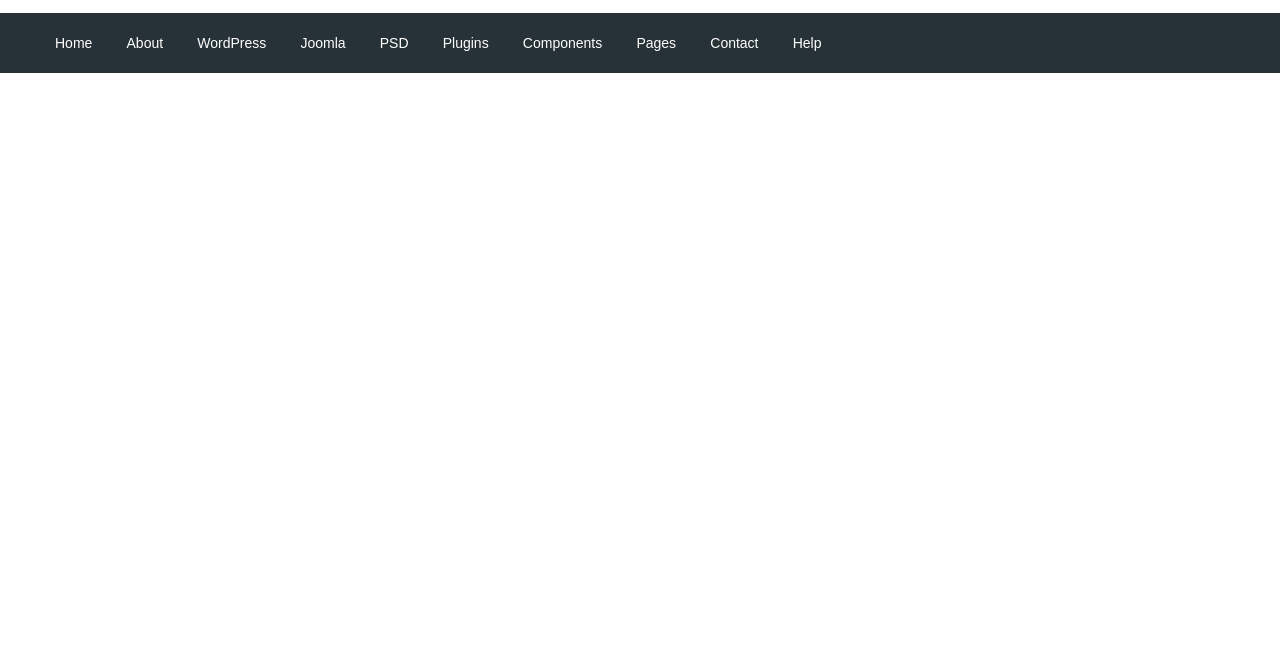
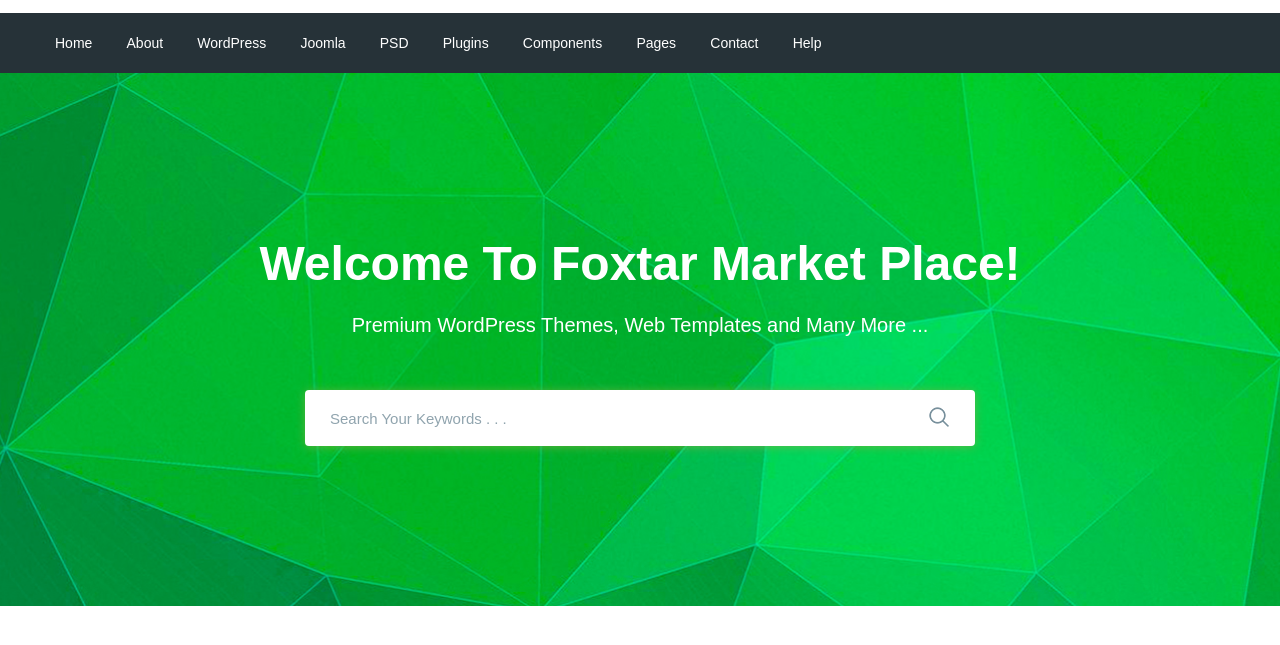
Before and after one commit to Web-devalla/moderno, a website: page app/index.html in a window 1280 px wide. Shown: the part 77-722 px from the top of the page. Drawn offline with nearby package versions, Linux system fonts and the light colour scheme; files that its build step writes are made by us from their sources.

Commit message:
added search section

```diff
--- a/app/index.html
+++ b/app/index.html
@@ -55,6 +55,27 @@
       </div>
     </header>
 
+    <section class="search" style="background-image: url(images/search-bg.jpg);">
+      <div class="container">
+        <div class="search__inner">
+          <div class="search__inner-title">
+            Welcome To Foxtar Market Place!
+          </div>
+          <div class="search__inner-text">
+            Premium WordPress Themes, Web Templates and Many More ...
+          </div>
+          <div class="search__inner-form">
+            <form>
+              <input type="text" placeholder="Search Your Keywords . . ." required>
+              <button type="submit">
+                <img src="images/icons/search.png" alt="">
+              </button>
+            </form>
+          </div>
+        </div>
+      </div>
+    </section>
+
     <script src="https://ajax.googleapis.com/ajax/libs/jquery/3.5.1/jquery.min.js"></script>
     <script src="js/libs.min.js"></script>
     <script src="js/main.min.js"></script>
--- a/app/scss/style.scss
+++ b/app/scss/style.scss
@@ -57,3 +57,57 @@
         font-size: 14px;
     }
 }
+
+.search{
+
+    background-repeat: no-repeat;
+    background-size: cover;
+    background-position: center;
+    min-height: 533px;
+}
+
+.search__inner{
+    padding: 155px 0px 100px;
+    color: #fff;
+    text-align: center;
+    &-title{
+        margin-bottom: 10px;
+        font-size: 48px;
+        font-weight: 700;
+        line-height: 72px;
+    }
+    &-text{
+        margin-bottom: 50px;
+        font-size: 20px;
+        font-weight: 500;
+        line-height: 30px;
+    }
+    &-form{
+        max-width: 670px;
+        margin: 0 auto;
+        position: relative;
+        input{
+            display: block;
+            width: 100%;
+            box-shadow: 0px 1px 10px 0px rgba(124, 178, 64, 0.75);
+            border-radius: 4px;
+            height: 56px;
+            border: none;
+            font-style: 14px;
+            font-weight: 500;
+            padding-left: 25px;
+            padding-right: 60px;
+            &::placeholder{
+                color: #90a4ae;
+                font-weight: 500;
+            }
+        }
+        button{
+            position: absolute;
+            border: none;
+            background-color: transparent;
+            right: 20px;
+            top: 16px;
+        }
+    }
+}
```
Also changed, not shown: app/images/icons/search.png (added), app/images/icons/search.svg (added), app/images/search-bg.jpg (added).
